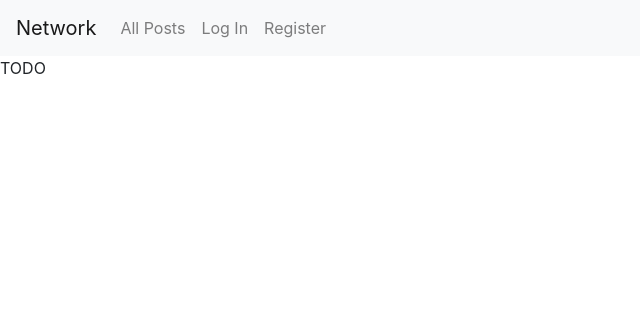
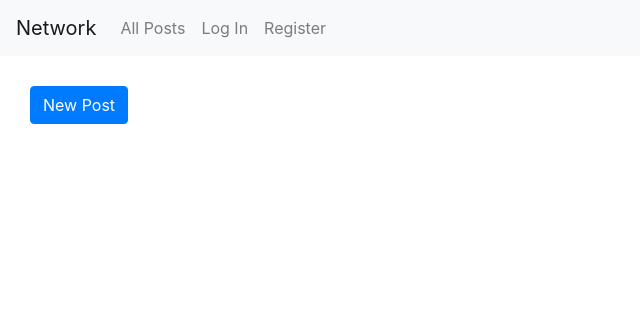
Before and after one commit to JuanSaldana/CS50-projects, a Django app: page / in a window 1280 px wide. Shown: the top 316 px of the page, without its empty margins (0-640 px from the left). Run offline with Django 3.2, Linux system fonts and the light colour scheme; some libraries are stand-ins or nearby versions.

Commit message:
feat: new post

```diff
--- a/project_4/network/network/models.py
+++ b/project_4/network/network/models.py
@@ -1,6 +1,12 @@
+from re import A
 from django.contrib.auth.models import AbstractUser
 from django.db import models
 
 
 class User(AbstractUser):
     pass
+
+class Post(models.Model):
+    created_by = models.ForeignKey("User", on_delete=models.CASCADE, related_name="posts")
+    created_at = models.TimeField(auto_now=True)
+    body = models.TextField(blank=False)
--- a/project_4/network/network/static/network/styles.css
+++ b/project_4/network/network/static/network/styles.css
@@ -0,0 +1,3 @@
+.body {
+    margin: 30px;
+}
--- a/project_4/network/network/templates/network/index.html
+++ b/project_4/network/network/templates/network/index.html
@@ -1,5 +1,38 @@
-{% extends "network/layout.html" %}
+{% extends "network/layout.html" %} {% block body %} {% load static %}
+<div id="new-post-section">
+  <p>
+    <button
+      id="new-post-button"
+      class="btn btn-primary"
+      data-toggle="collapse"
+      data-target="#collapsableNewPost"
+    >
+      New Post
+    </button>
+  </p>
 
-{% block body %}
-    TODO
-{% endblock %}
+  <div class="collapse" id="collapsableNewPost">
+    <div class="card card-body">
+      <form action="{% url 'post' %}" method="post">
+        {% csrf_token %}
+        <div class="form-group">
+          <input
+            class="form-control"
+            type="text-area"
+            name="post-body"
+            placeholder="What do you want to say?"
+          />
+        </div>
+        <input class="btn btn-primary" type="submit" />
+      </form>
+    </div>
+  </div>
+</div>
+<div class="collapse" id="collapseExample">
+  <div class="card card-body">
+    Anim pariatur cliche reprehenderit, enim eiusmod high life accusamus terry
+    richardson ad squid. Nihil anim keffiyeh helvetica, craft beer labore wes
+    anderson cred nesciunt sapiente ea proident.
+  </div>
+</div>
+{%endblock%} {% block script %} {%endblock%}
--- a/project_4/network/network/templates/network/layout.html
+++ b/project_4/network/network/templates/network/layout.html
@@ -4,11 +4,30 @@
 <html lang="en">
   <head>
     <title>{% block title %}Social Network{% endblock %}</title>
-        <link rel="stylesheet" href="https://stackpath.bootstrapcdn.com/bootstrap/4.4.1/css/bootstrap.min.css" integrity="sha384-Vkoo8x4CGsO3+Hhxv8T/Q5PaXtkKtu6ug5TOeNV6gBiFeWPGFN9MuhOf23Q9Ifjh" crossorigin="anonymous">
-        <link href="{% static 'network/styles.css' %}" rel="stylesheet">
+    <link
+      rel="stylesheet"
+      href="https://stackpath.bootstrapcdn.com/bootstrap/4.4.1/css/bootstrap.min.css"
+      integrity="sha384-Vkoo8x4CGsO3+Hhxv8T/Q5PaXtkKtu6ug5TOeNV6gBiFeWPGFN9MuhOf23Q9Ifjh"
+      crossorigin="anonymous"
+    />
+    <script
+      src="https://code.jquery.com/jquery-3.4.1.slim.min.js"
+      integrity="sha384-J6qa4849blE2+poT4WnyKhv5vZF5SrPo0iEjwBvKU7imGFAV0wwj1yYfoRSJoZ+n"
+      crossorigin="anonymous"
+    ></script>
+    <script
+      src="https://cdn.jsdelivr.net/npm/popper.js@1.16.0/dist/umd/popper.min.js"
+      integrity="sha384-Q6E9RHvbIyZFJoft+2mJbHaEWldlvI9IOYy5n3zV9zzTtmI3UksdQRVvoxMfooAo"
+      crossorigin="anonymous"
+    ></script>
+    <script
+      src="https://cdn.jsdelivr.net/npm/bootstrap@4.4.1/dist/js/bootstrap.min.js"
+      integrity="sha384-wfSDF2E50Y2D1uUdj0O3uMBJnjuUD4Ih7YwaYd1iqfktj0Uod8GCExl3Og8ifwB6"
+      crossorigin="anonymous"
+    ></script>
+    <link href="{% static 'network/styles.css' %}" rel="stylesheet" />
   </head>
   <body>
-
     <nav class="navbar navbar-expand-lg navbar-light bg-light">
       <a class="navbar-brand" href="#">Network</a>
 
@@ -16,7 +35,9 @@
         <ul class="navbar-nav mr-auto">
           {% if user.is_authenticated %}
           <li class="nav-item">
-                        <a class="nav-link" href="#"><strong>{{ user.username }}</strong></a>
+            <button class="btn btn-primary" style="transform: scale(0.9)">
+              {{ user.username}}
+            </button>
           </li>
           {% endif %}
           <li class="nav-item">
@@ -41,9 +62,6 @@
       </div>
     </nav>
 
-        <div class="body">
-            {% block body %}
-            {% endblock %}
-        </div>
+    <div class="body">{% block body %} {% endblock %}</div>
   </body>
 </html>
--- a/project_4/network/network/urls.py
+++ b/project_4/network/network/urls.py
@@ -7,5 +7,6 @@ urlpatterns = [
     path("", views.index, name="index"),
     path("login", views.login_view, name="login"),
     path("logout", views.logout_view, name="logout"),
-    path("register", views.register, name="register")
+    path("register", views.register, name="register"),
+    path("post/", views.post, name="post")
 ]
--- a/project_4/network/network/views.py
+++ b/project_4/network/network/views.py
@@ -1,10 +1,11 @@
 from django.contrib.auth import authenticate, login, logout
 from django.db import IntegrityError
-from django.http import HttpResponse, HttpResponseRedirect
+from django.http import HttpResponse, HttpResponseRedirect,  JsonResponse
 from django.shortcuts import render
 from django.urls import reverse
+from django.contrib.auth.decorators import login_required
 
-from .models import User
+from .models import User, Post
 
 
 def index(request):
@@ -61,3 +62,14 @@ def register(request):
         return HttpResponseRedirect(reverse("index"))
     else:
         return render(request, "network/register.html")
+
+@login_required
+def post(request):
+    if request.method != "POST":
+        return JsonResponse({"error": "POST request required."}, status=400)
+
+    body = request.POST["post-body"]
+    created_by = request.user
+    post = Post(created_by = created_by, body = body)
+    post.save()
+    return HttpResponseRedirect(reverse("index"))
```
Also changed, not shown: project_4/network/network/static/network/post.js (added, +8 -0 lines), project_4/network/db.sqlite3, project_4/network/network/migrations/0002_post.py (added). Lines whose indentation alone changed are shown as unchanged.
